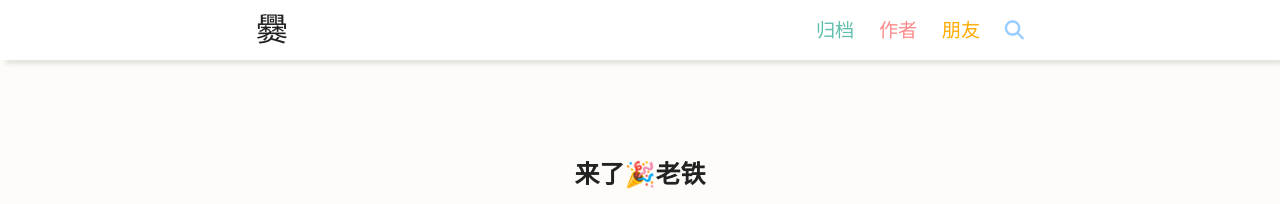
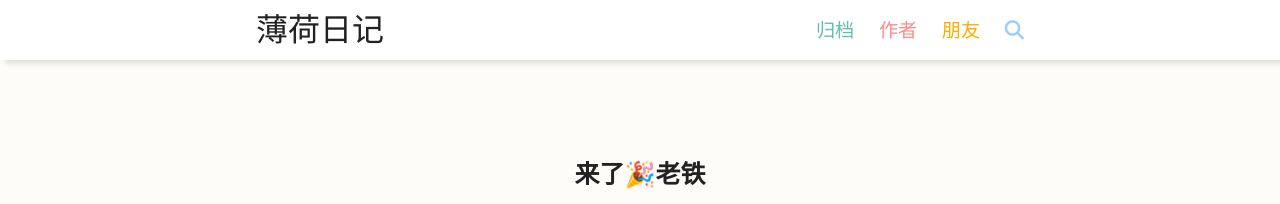
Before and after one commit to ColinAZ/blog, a Jekyll site: the page built from _pages/friend.md, in a window 1280 px wide. Shown: the top 204 px of the page. Built offline with Jekyll 4.4.1, drawn with Linux system fonts in a browser that asks for light colours; nearby versions of some CDN libraries; some web fonts are replaced; comment, search, counter and statistics services are not loaded.

Commit message:
调整外部引用错误

```diff
--- a/_includes/navigation.html
+++ b/_includes/navigation.html
@@ -2,10 +2,10 @@
 <header id="header" class="headroom" role="banner">
   <div class="nav">
 	<div class="nav-container">
-    <a title="爨.blog(Cuan.Blog)" href="{{ site.baseurl }}/">
-		<div class="logo">爨</div>
+    <a title="薄荷日记（blog.bh）" href="{{ site.baseurl }}/">
+		<div class="logo">薄荷日记</div>
 	</a>
-    <h1 class="hidden">爨.blog-Cuan.Blog</h1>
+    <h1 class="hidden">薄荷日记（blog.bh）</h1>
 	<div class="desktop">
 		<ul>
 			<li><a href="{{ '/archive' | prepend: site.baseurl }}" style="color:#61bfad">归档</a></li>
--- a/_layouts/page.html
+++ b/_layouts/page.html
@@ -8,7 +8,7 @@ layout: default
 		<div class="post-info"><hr></div>
 		{{ content }}
 	</div>
-	<div class="hidden">爨.blog（Cuan.Blog）</div>
+	<div class="hidden">薄荷日记（blog.bh）</div>
 	<div class="pagination">
 		{% if page.next.url %}
 		<a href="{{ page.next.url | prepend: site.baseurl }}" class="left arrow">&#8592;</a>
```
Also changed, not shown: main.min.css.
